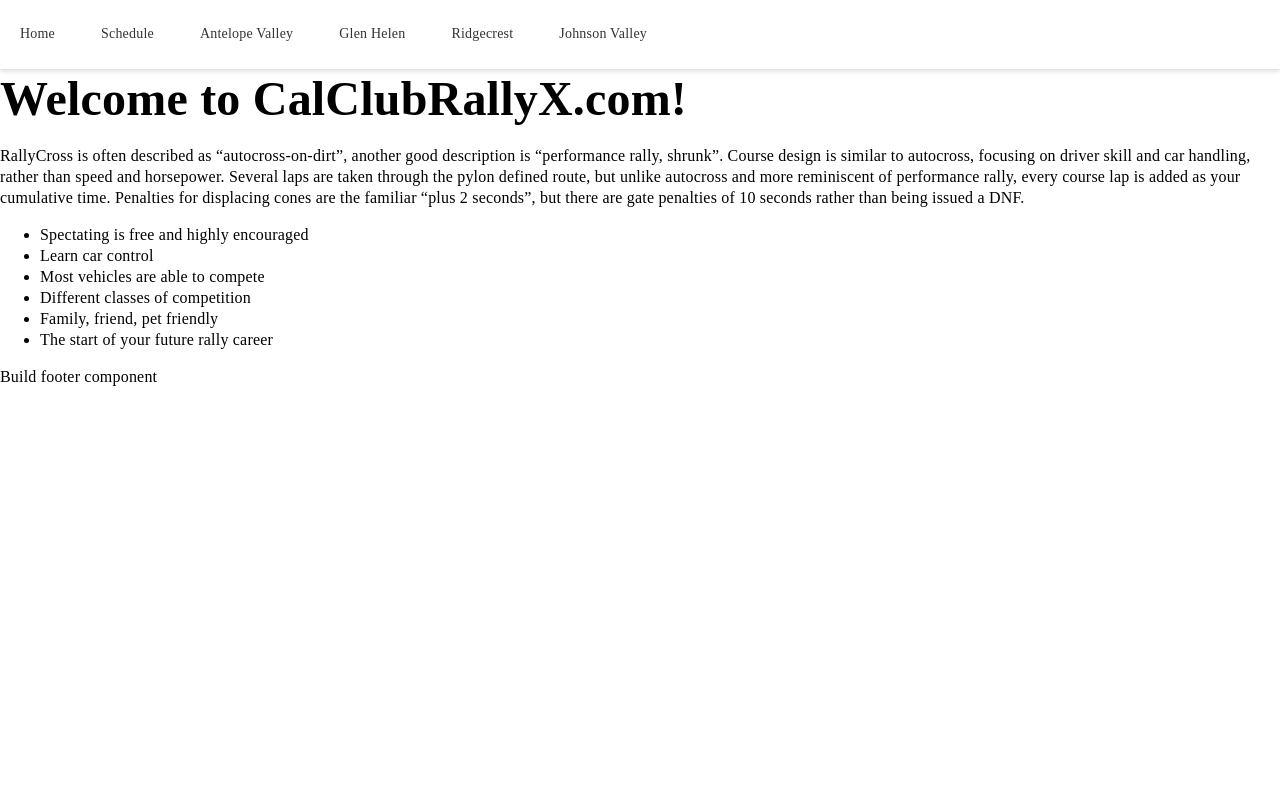
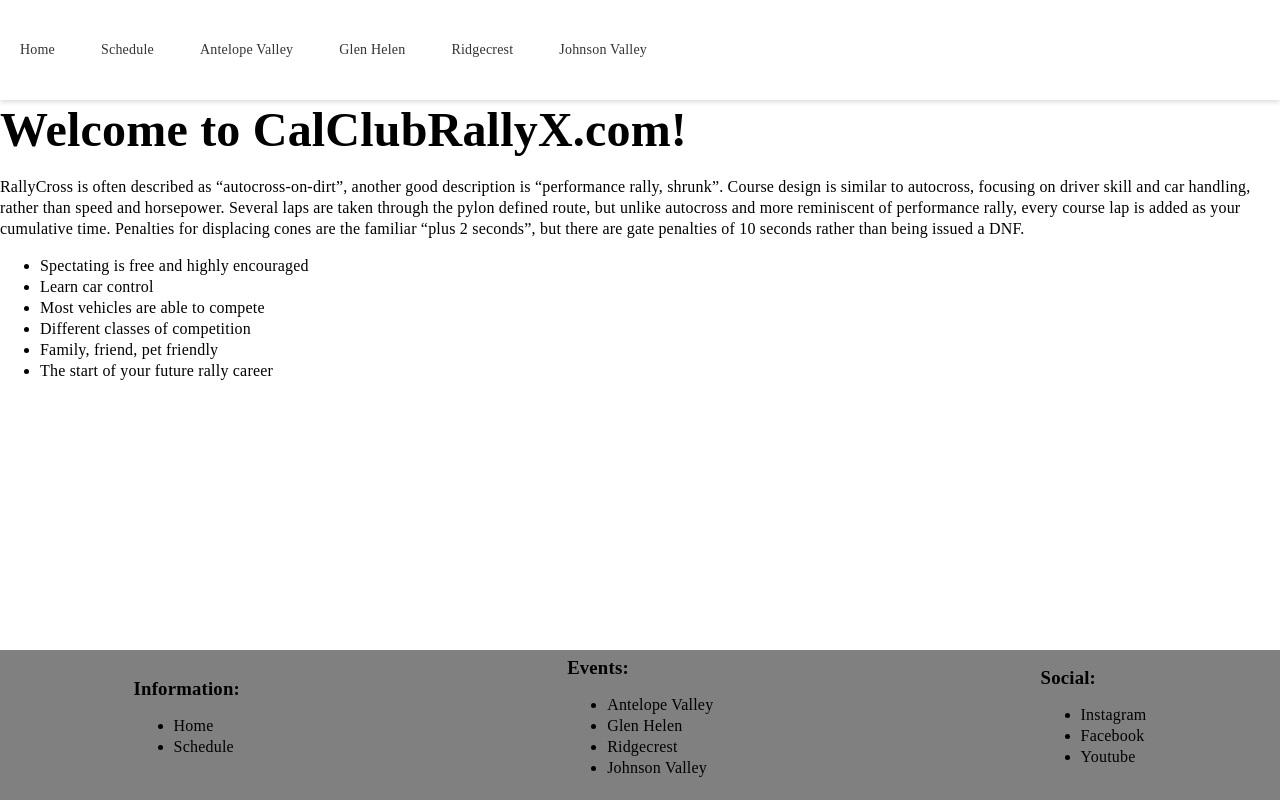
Before and after one commit to wheelsdirty/calclubrallyx, a Nuxt app: page / in a window 1280 px wide. Built offline with nearby package versions, Linux system fonts and the light colour scheme.

Commit message:
Adjusted footer

```diff
--- a/nuxt.config.ts
+++ b/nuxt.config.ts
@@ -20,6 +20,15 @@
       ]
     }
   },
+  vite: {
+    css: {
+      preprocessorOptions: {
+        scss: {
+          additionalData: '@import "src/assets/scss/_variables.scss";'
+        }
+      }
+    }
+  },
   modules: [
     '@nuxtjs/eslint-module',
     '@nuxtjs/stylelint-module'
--- /dev/null
+++ b/src/assets/scss/_variables.scss
@@ -0,0 +1,3 @@
+// layout variables
+$header-height: 100px;
+$footer-height: 150px;
--- a/src/components/layout/NavbarItems.vue
+++ b/src/components/layout/NavbarItems.vue
@@ -18,14 +18,8 @@
 </template>
 
 <script setup>
-const navLinks = [
-  { text: 'Home', route: '/', target: '_self' },
-  { text: 'Schedule', route: '/schedule', target: '_self' },
-  { text: 'Antelope Valley', route: '/antelope-valley', target: '_self' },
-  { text: 'Glen Helen', route: '/glen-helen', target: '_self' },
-  { text: 'Ridgecrest', route: '/ridgecrest', target: '_self' },
-  { text: 'Johnson Valley', route: '/johnson-valley', target: '_self' }
-]
+import { navLinks } from '@/const/nav-links.js'
+
 </script>
 
 <style lang="scss" scoped>
@@ -34,7 +28,7 @@
   flex-direction: row;
   position: sticky;
   top: 0;
-  height: 69px;
+  height: $header-height;
   background-color: white;
   box-shadow: 0px 2px 5px 0px #DADADA;
   z-index: 5;
--- a/src/components/layout/TheFooter.vue
+++ b/src/components/layout/TheFooter.vue
@@ -1,5 +1,54 @@
 <template>
-  <div>Build footer component</div>
+  <footer class="footer-container">
+    <div class="information-links">
+      <h3>Information:</h3>
+      <ul>
+        <li v-for="link in informationLinks" :key="link.text">
+          {{ link.text }}
+        </li>
+      </ul>
+    </div>
+    <div class="event-links">
+      <h3>Events:</h3>
+      <ul>
+        <li v-for="link in eventLinks" :key="link.text">
+          {{ link.text }}
+        </li>
+      </ul>
+    </div>
+    <div class="social_links">
+      <h3>Social:</h3>
+      <ul>
+        <li>Instagram</li>
+        <li>Facebook</li>
+        <li>Youtube</li>
+      </ul>
+    </div>
+  </footer>
 </template>
 
-<script setup></script>
+<script setup>
+import { navLinks } from '@/const/nav-links.js'
+
+const informationLinks = computed(() => {
+  return navLinks.filter(link => !link.isEvent)
+})
+
+const eventLinks = computed(() => {
+  return navLinks.filter(link => link.isEvent)
+})
+
+</script>
+
+<style lang="scss" scoped>
+.footer-container {
+  display: flex;
+  flex-direction: row;
+  align-items: center;
+  justify-content: space-around;
+  gap: 60px;
+  background-color: grey;
+  width: 100%;
+  min-height: $footer-height;
+}
+</style>
--- /dev/null
+++ b/src/const/nav-links.js
@@ -0,0 +1,8 @@
+export const navLinks = [
+  { text: 'Home', route: '/', target: '_self', isEvent: false },
+  { text: 'Schedule', route: '/schedule', target: '_self', isEvent: false },
+  { text: 'Antelope Valley', route: '/antelope-valley', target: '_self', isEvent: true },
+  { text: 'Glen Helen', route: '/glen-helen', target: '_self', isEvent: true },
+  { text: 'Ridgecrest', route: '/ridgecrest', target: '_self', isEvent: true },
+  { text: 'Johnson Valley', route: '/johnson-valley', target: '_self', isEvent: true }
+]
--- a/src/layouts/default.vue
+++ b/src/layouts/default.vue
@@ -5,3 +5,9 @@
   </div>
   <LayoutTheFooter />
 </template>
+
+<style lang="scss" scoped>
+.content-wrapper {
+  min-height: calc(100vh - #{$header-height} - #{$footer-height});
+}
+</style>
```
Also changed, not shown: 1 other file (tests, documents, lock files or other folders).
